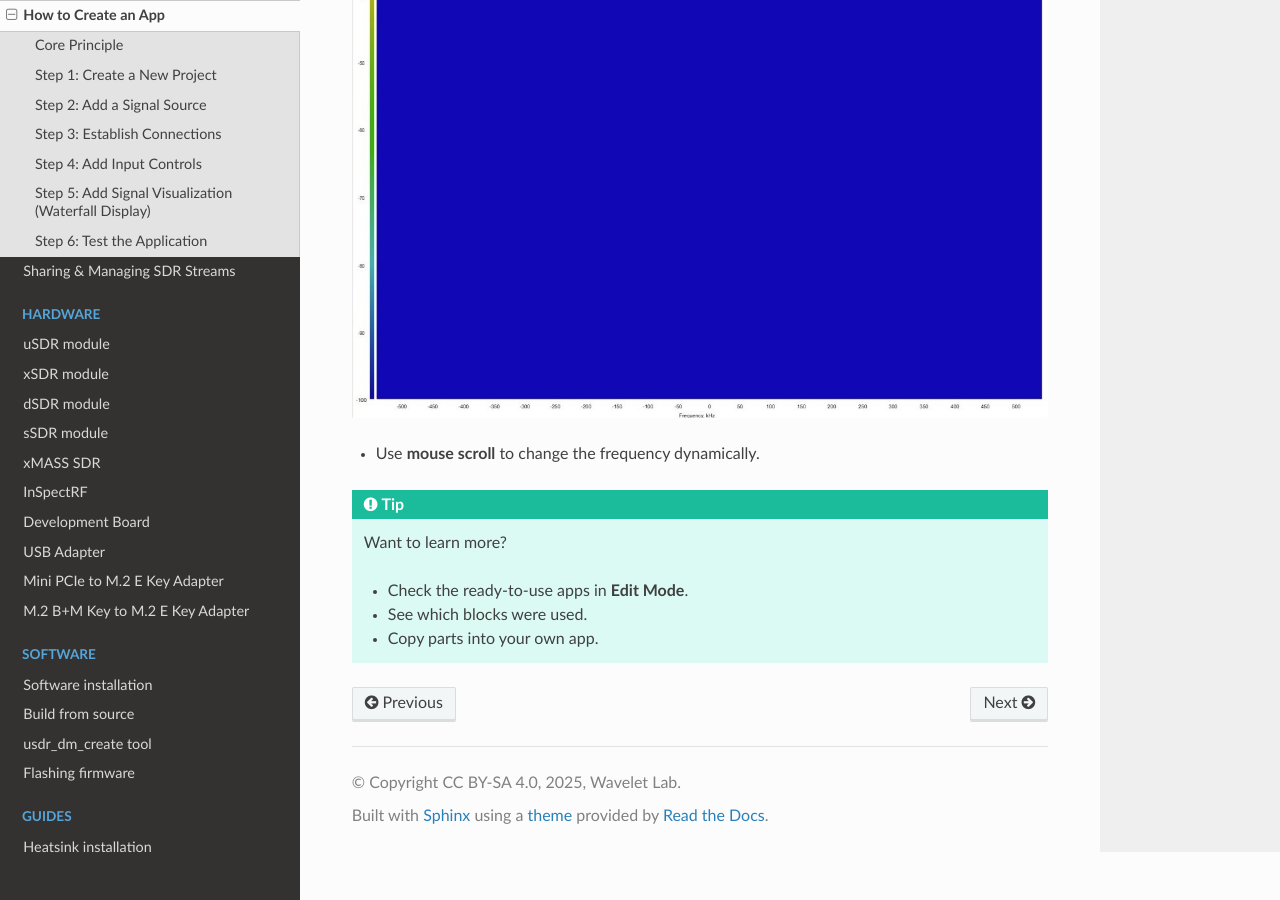
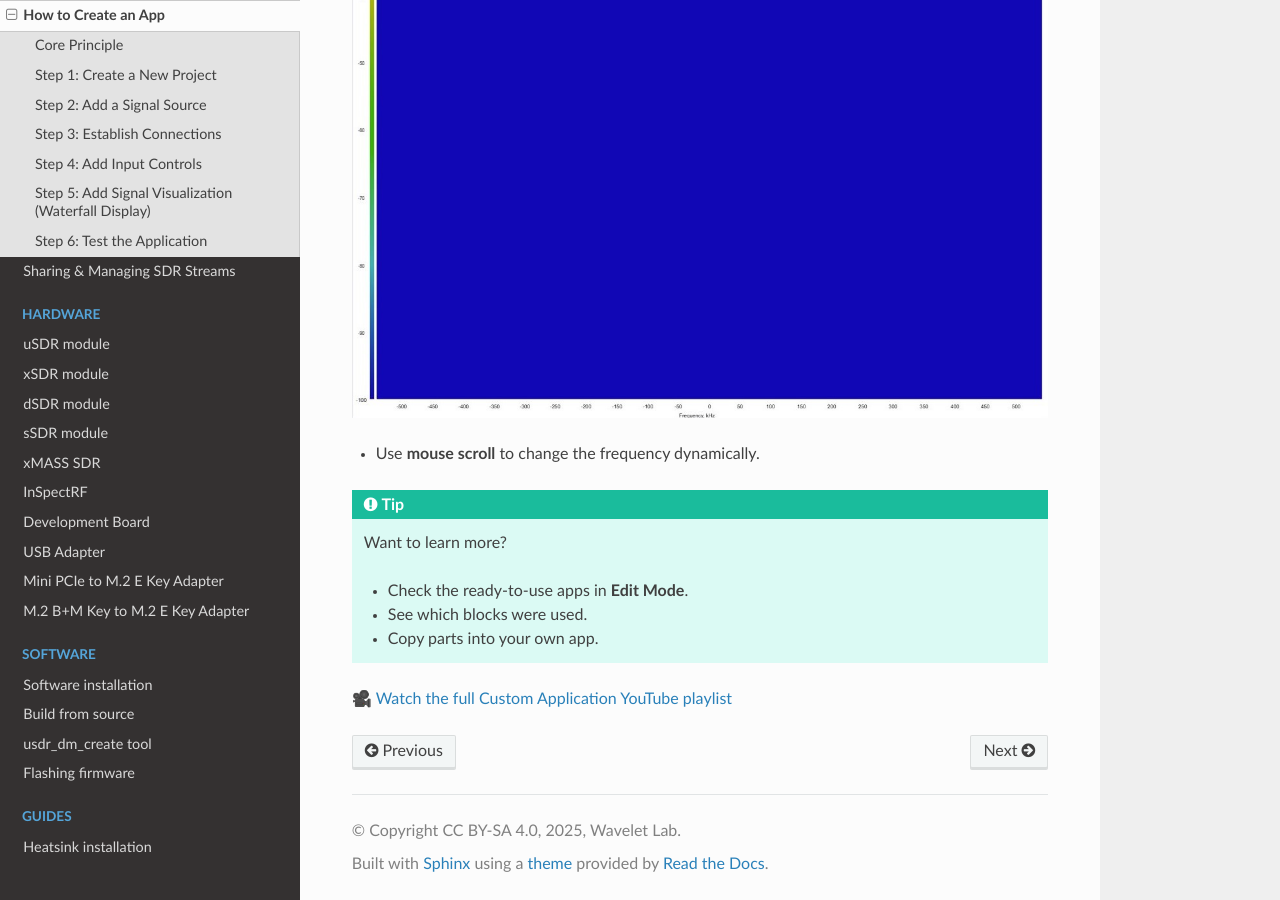
Before and after one commit to wavelet-lab/docs, a Sphinx documentation site: the page built from source/intro/how_to_create_app.rst, in a window 1280 px wide and 900 px high, scrolled down 6489 px. Built offline with Sphinx 7.4.7 and the Read the Docs theme 3.1.0, drawn with Linux system fonts in a browser that asks for light colours.

Commit message:
Update how_to_create_app.rst

```diff
--- a/source/intro/how_to_create_app.rst
+++ b/source/intro/how_to_create_app.rst
@@ -136,3 +136,6 @@ Step 6: Test the Application
    - Check the ready-to-use apps in **Edit Mode**.
    - See which blocks were used.
    - Copy parts into your own app.
+
+
+🎥 `Watch the full Custom Application YouTube playlist <https://youtube.com/playlist?list=PLAJOd9pfRFHMexBS8ZfiCh3C9xRGbmqnA&si=HUZWnHCw-VphFOaX>`__
```
